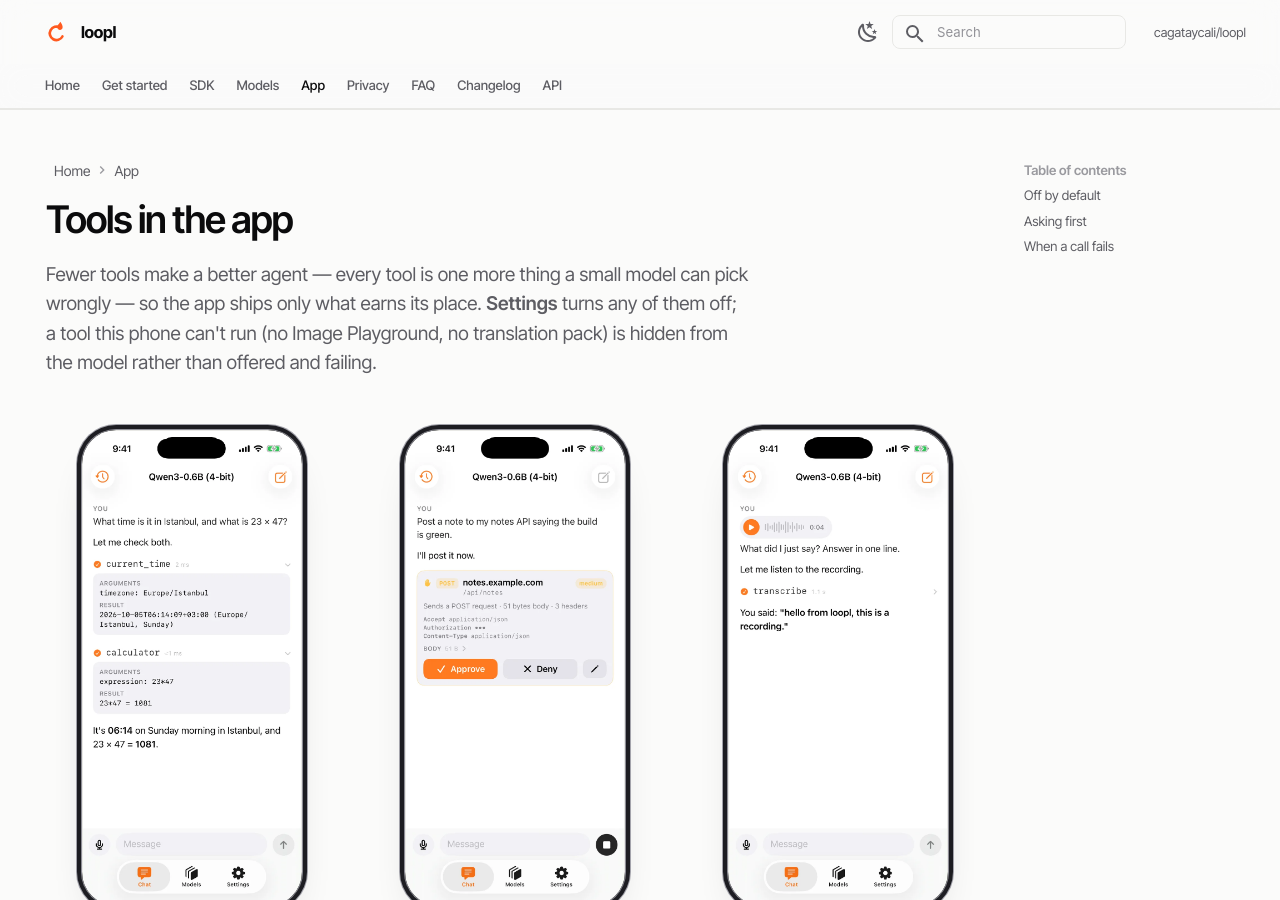
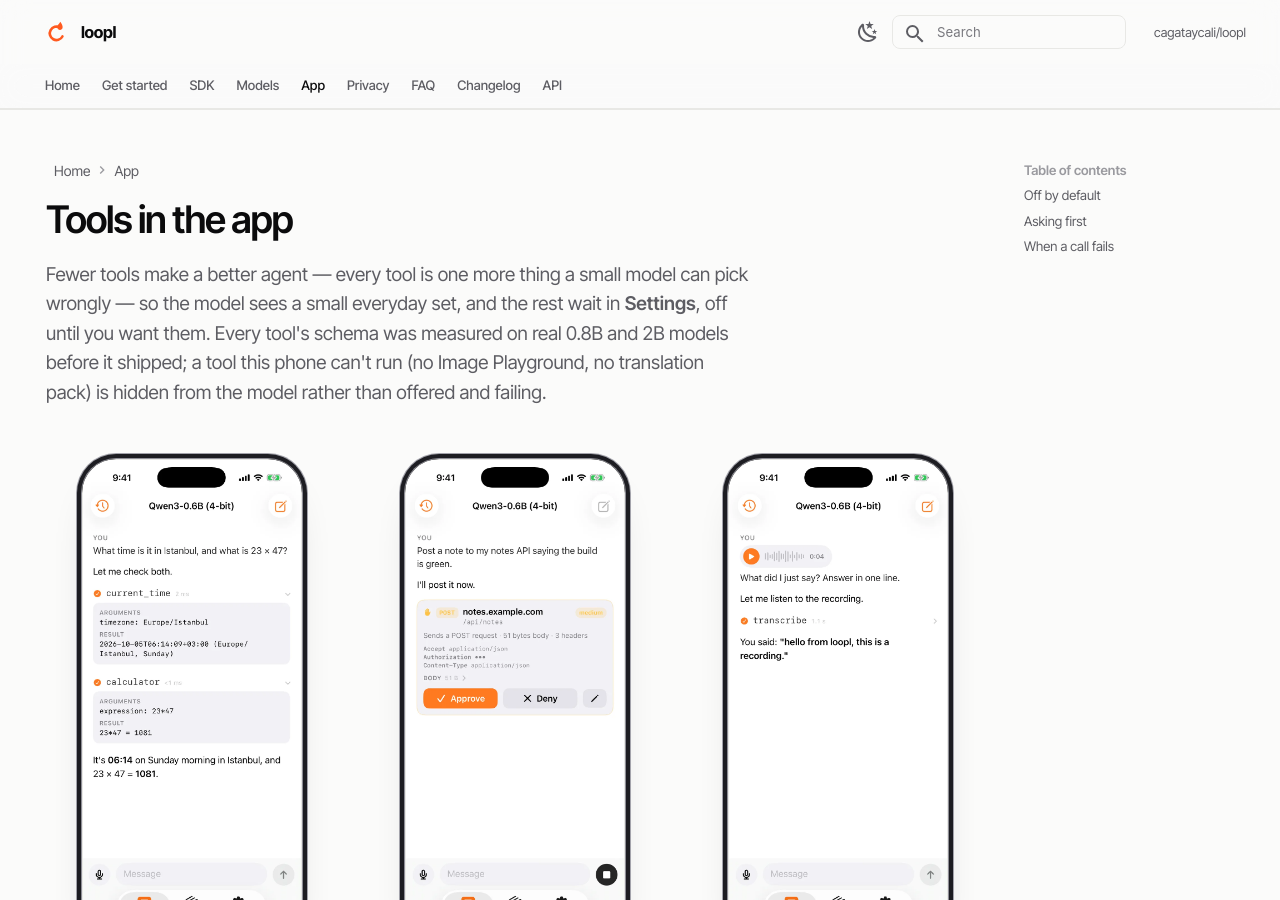
Before and after one commit to cagataycali/loopl, an MkDocs documentation site: the page built from docs/app/tools.md, in a window 1280 px wide and 900 px high. Built offline with MkDocs 1.6.1 and Material for MkDocs 9.7.7, drawn with Linux system fonts in a browser that asks for light colours.

Commit message:
docs: tools page intro — everyday set on, the rest off in Settings; schemas measured

```diff
--- a/docs/app/tools.md
+++ b/docs/app/tools.md
@@ -7,7 +7,7 @@ hide:
 
 # Tools in the app
 
-Fewer tools make a better agent — every tool is one more thing a small model can pick wrongly — so the app ships only what earns its place. **Settings** turns any of them off; a tool this phone can't run (no Image Playground, no translation pack) is hidden from the model rather than offered and failing.
+Fewer tools make a better agent — every tool is one more thing a small model can pick wrongly — so the model sees a small everyday set, and the rest wait in **Settings**, off until you want them. Every tool's schema was measured on real 0.8B and 2B models before it shipped; a tool this phone can't run (no Image Playground, no translation pack) is hidden from the model rather than offered and failing.
 
 <div class="l-shots l-shots--v2">
 <figure class="l-shot"><div class="l-phone l-phone--mini" aria-hidden="true"><div class="l-phone__screen"><picture><source srcset="../../assets/app2/tool-dark.webp" type="image/webp" media="(prefers-color-scheme: dark)"><source srcset="../../assets/app2/tool-dark.png" media="(prefers-color-scheme: dark)"><source srcset="../../assets/app2/tool-light.webp" type="image/webp"><img src="../../assets/app2/tool-light.png" alt="Two tool rows, current_time and calculator, expanded to arguments and results" width="393" height="852" loading="lazy" decoding="async"></picture></div></div><figcaption>Every call is a row: arguments, result, time.</figcaption></figure>
```
